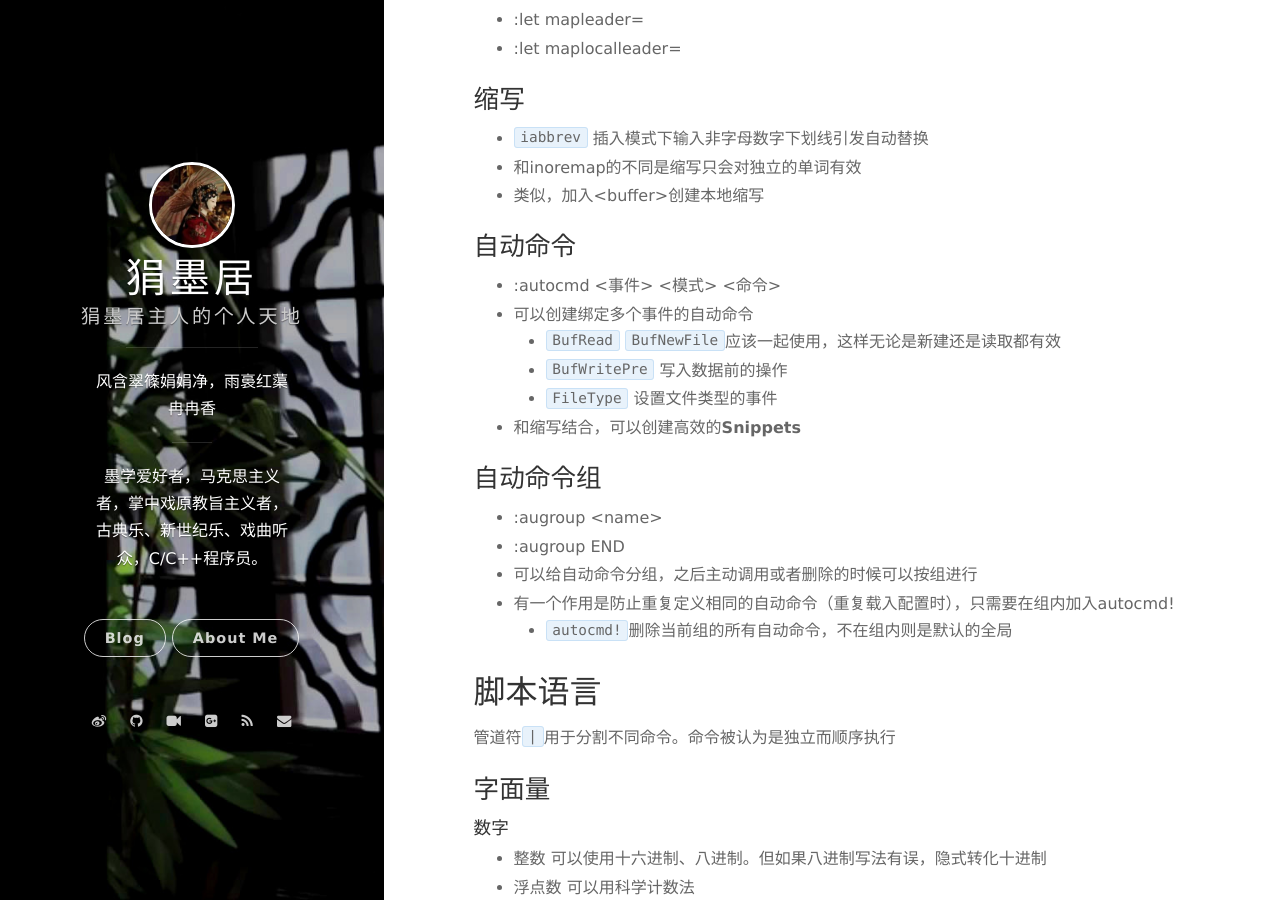
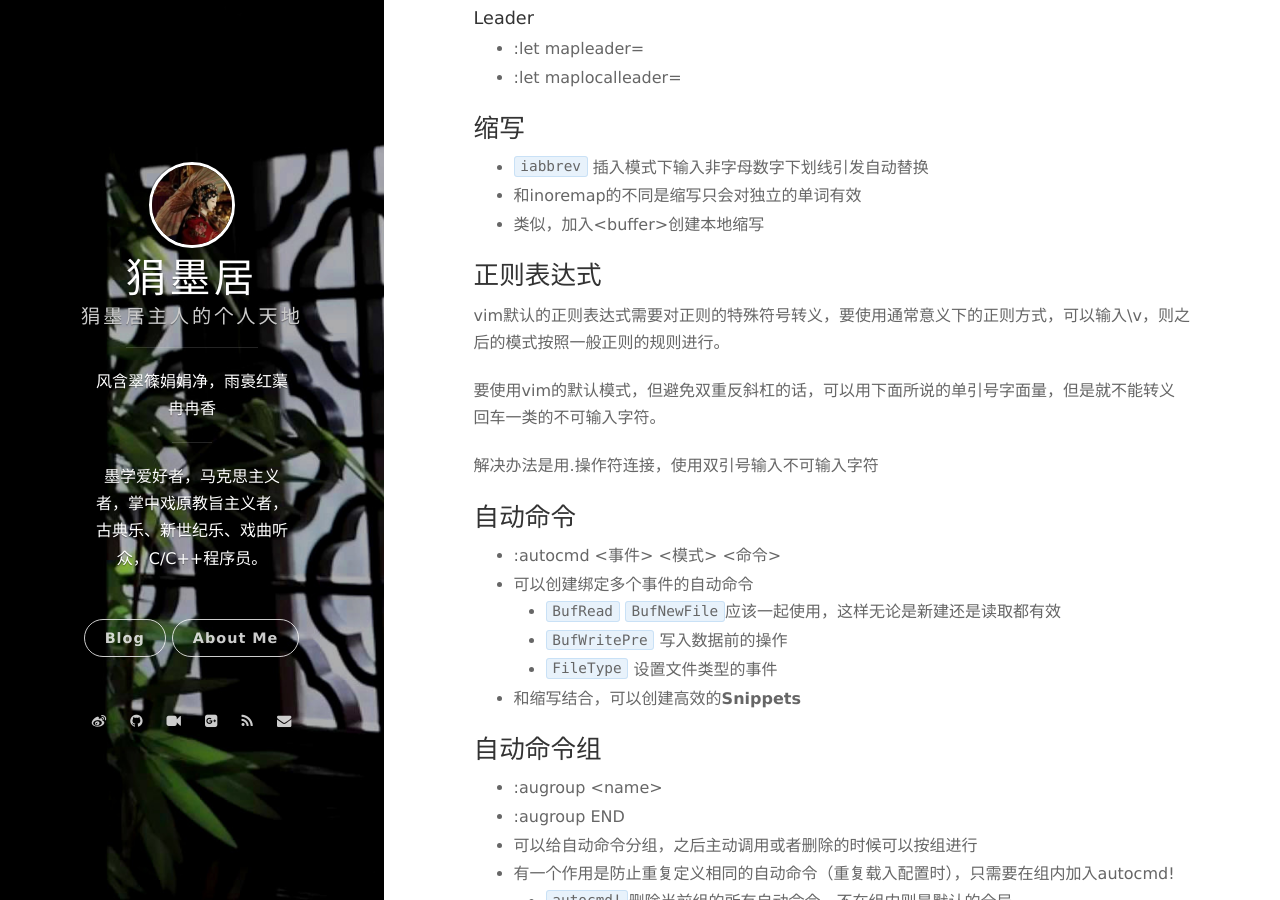
Before and after one commit to linusboyle/linusboyle.cn, a Jekyll site: the page built from _posts/2018/07/2018-07-13-Vimscript.md, in a window 1280 px wide and 900 px high, scrolled down 2592 px. Built offline with Jekyll 4.4.1, drawn with Linux system fonts in a browser that asks for light colours; nearby versions of some CDN libraries; comment, search, counter and statistics services are not loaded.

Commit message:
structure rearranged

```diff
--- a/_includes/external.html
+++ b/_includes/external.html
@@ -1,6 +1,8 @@
 <script type="text/javascript" src="//code.jquery.com/jquery-1.11.3.min.js"></script>
 
 <script type="text/javascript" src="/js/main.js"></script>
+
+<script src='https://cdnjs.cloudflare.com/ajax/libs/mathjax/2.7.4/latest.js?config=TeX-MML-AM_CHTML' async></script>
 
 {% if site.ga.id %}
 <!-- Global Site Tag (gtag.js) - Google Analytics -->
--- a/_includes/head.html
+++ b/_includes/head.html
@@ -26,12 +26,5 @@
 
   <meta name="google-site-verification" content="4oKzvLsEe8ubJtqP9L3B-m9she6kdGriOOlbckdcSW8" />
 
-  <!--<script type="text/x-mathjax-config">-->
-    <!--MathJax.Hub.Config({-->
-    <!--tex2jax: {inlineMath: [['$','$'], ['\\(','\\)']]}-->
-    <!--});-->
-  <!--</script>-->
-
-  <script src='https://cdnjs.cloudflare.com/ajax/libs/mathjax/2.7.4/latest.js?config=TeX-MML-AM_CHTML' async></script>
 
 </head>
--- a/_posts/2018/07/2018-07-13-Vimscript.md
+++ b/_posts/2018/07/2018-07-13-Vimscript.md
@@ -79,6 +79,13 @@ layout: post
 - `iabbrev` 插入模式下输入非字母数字下划线引发自动替换
 - 和inoremap的不同是缩写只会对独立的单词有效
 - 类似，加入\<buffer\>创建本地缩写
+
+### 正则表达式
+vim默认的正则表达式需要对正则的特殊符号转义，要使用通常意义下的正则方式，可以输入\v，则之后的模式按照一般正则的规则进行。
+
+要使用vim的默认模式，但避免双重反斜杠的话，可以用下面所说的单引号字面量，但是就不能转义回车一类的不可输入字符。
+
+解决办法是用.操作符连接，使用双引号输入不可输入字符
 
 ### 自动命令
 - :autocmd \<事件\> \<模式\> \<命令\>
```
Also changed, not shown: AboutMe.md (renamed from _posts/2018-07-01-About-Me.md).
